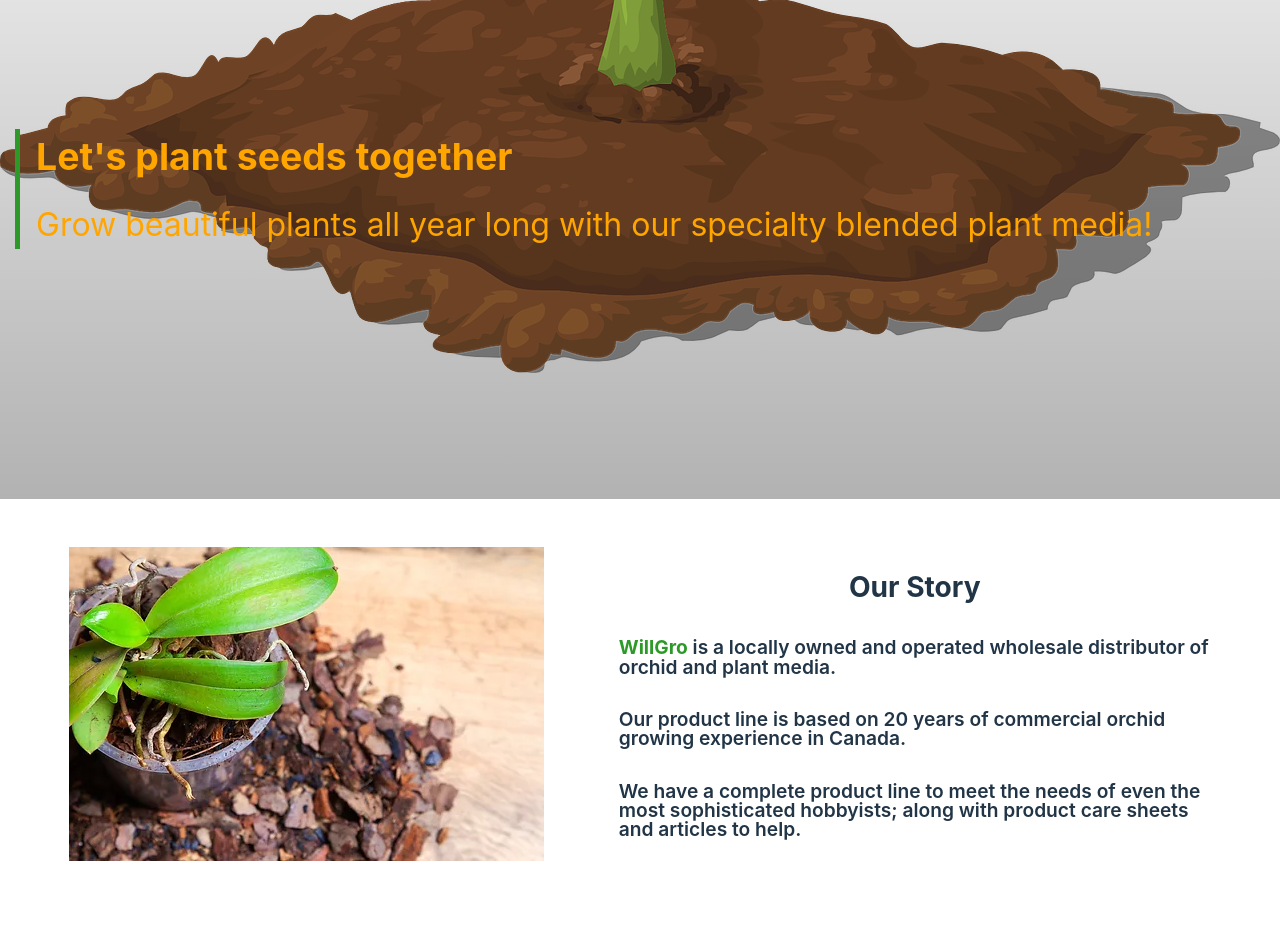
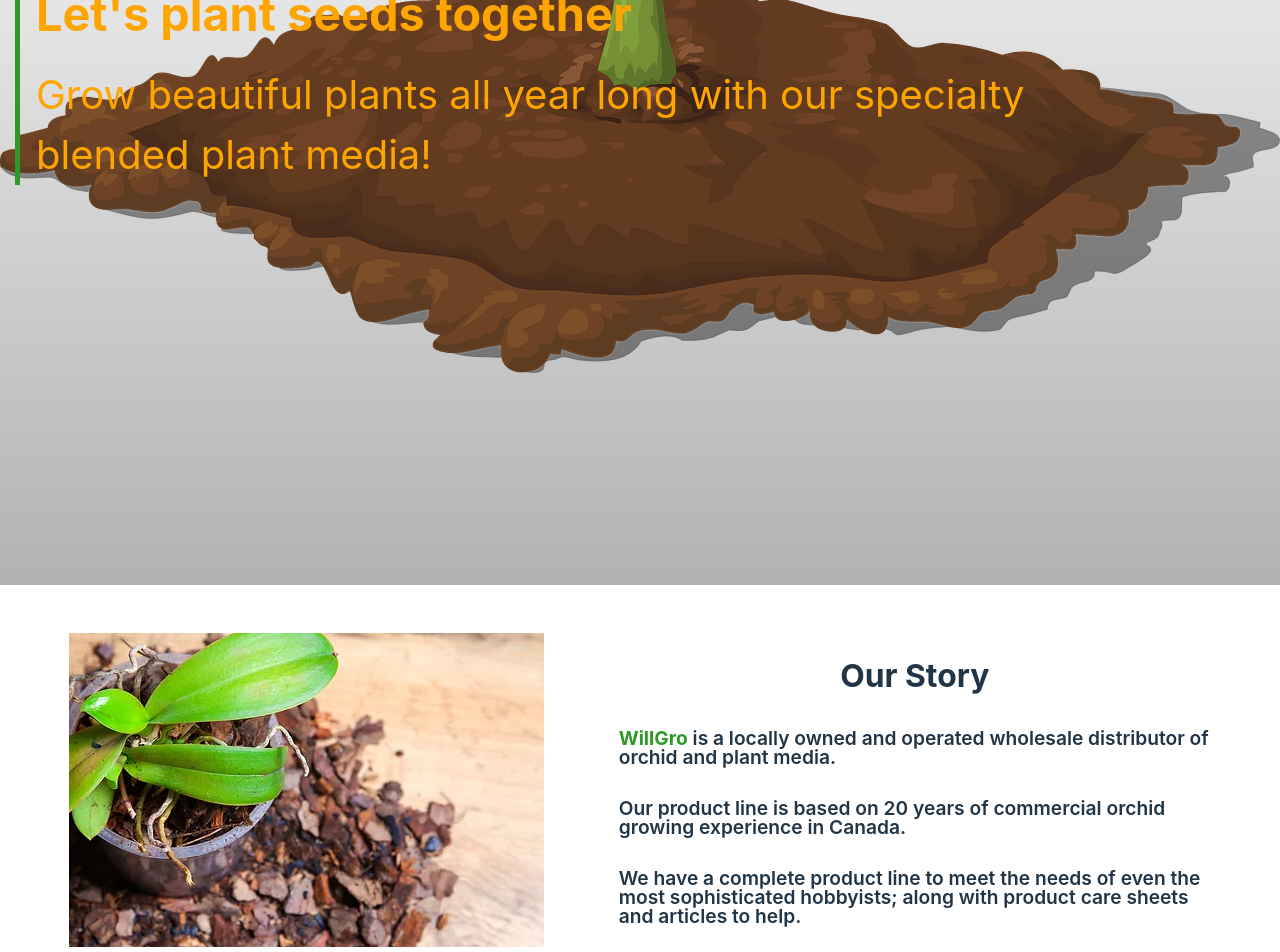
Before and after one commit to TomokiYoshizawa/willgro, a React (Vite) app in the folder client/willgro-client/: page / in a window 1280 px wide. Shown: the part 380-1332 px from the top of the page. Built offline with nearby package versions, Linux system fonts and the light colour scheme.

Commit message:
add styles on hero component

```diff
--- a/client/willgro-client/src/components/Hero/Hero.scss
+++ b/client/willgro-client/src/components/Hero/Hero.scss
@@ -28,6 +28,10 @@
       top: -250px;
       font-size: 2rem;
     }
+    @include desktop {
+      top: -400px;
+      font-size: 2.5rem;
+    }
   }
 
   &__txt {
--- a/client/willgro-client/src/components/Story/Story.scss
+++ b/client/willgro-client/src/components/Story/Story.scss
@@ -7,7 +7,7 @@
   @include font-styles(1.6rem, 700, 2);
   @include tablet {
     padding: 3rem;
-    @include font-styles(1.5rem, 700, 2);
+    @include font-styles(1.7rem, 700, 2);
   }
 
   &__wrapper {
```
